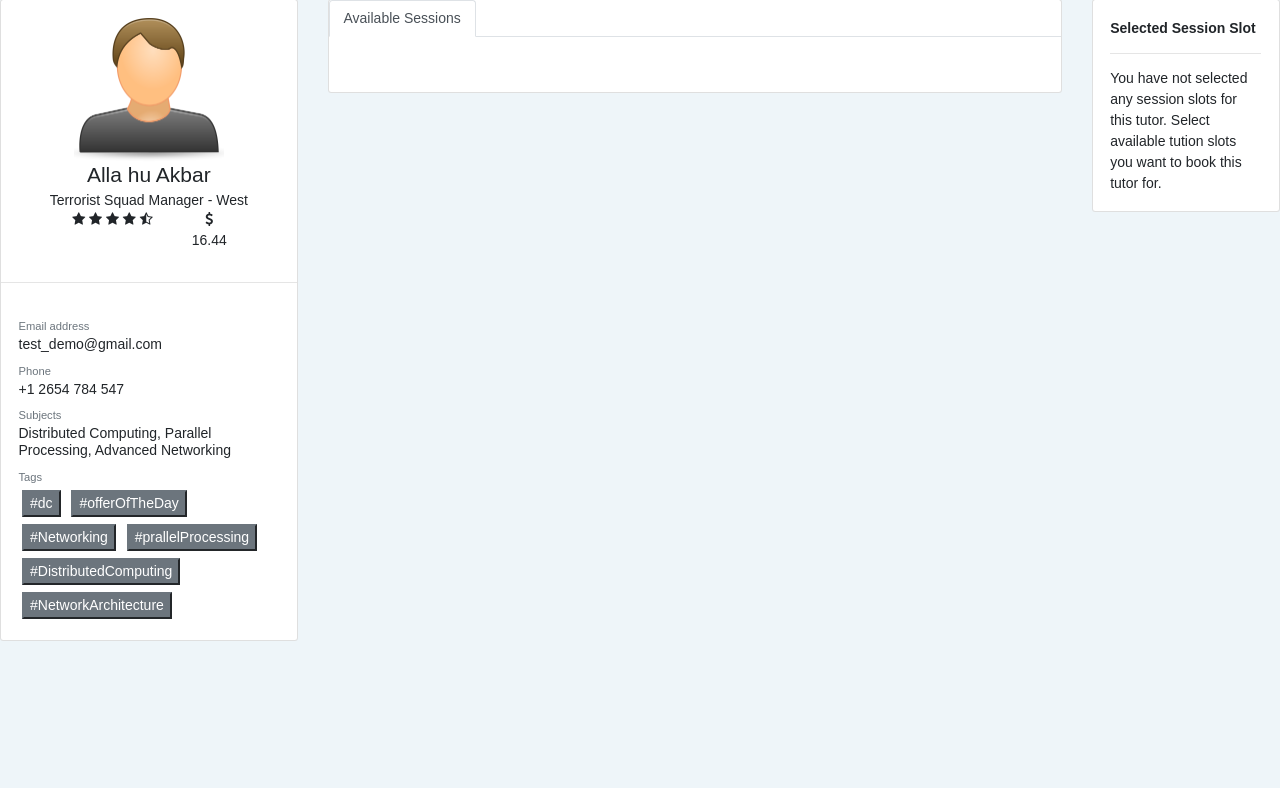
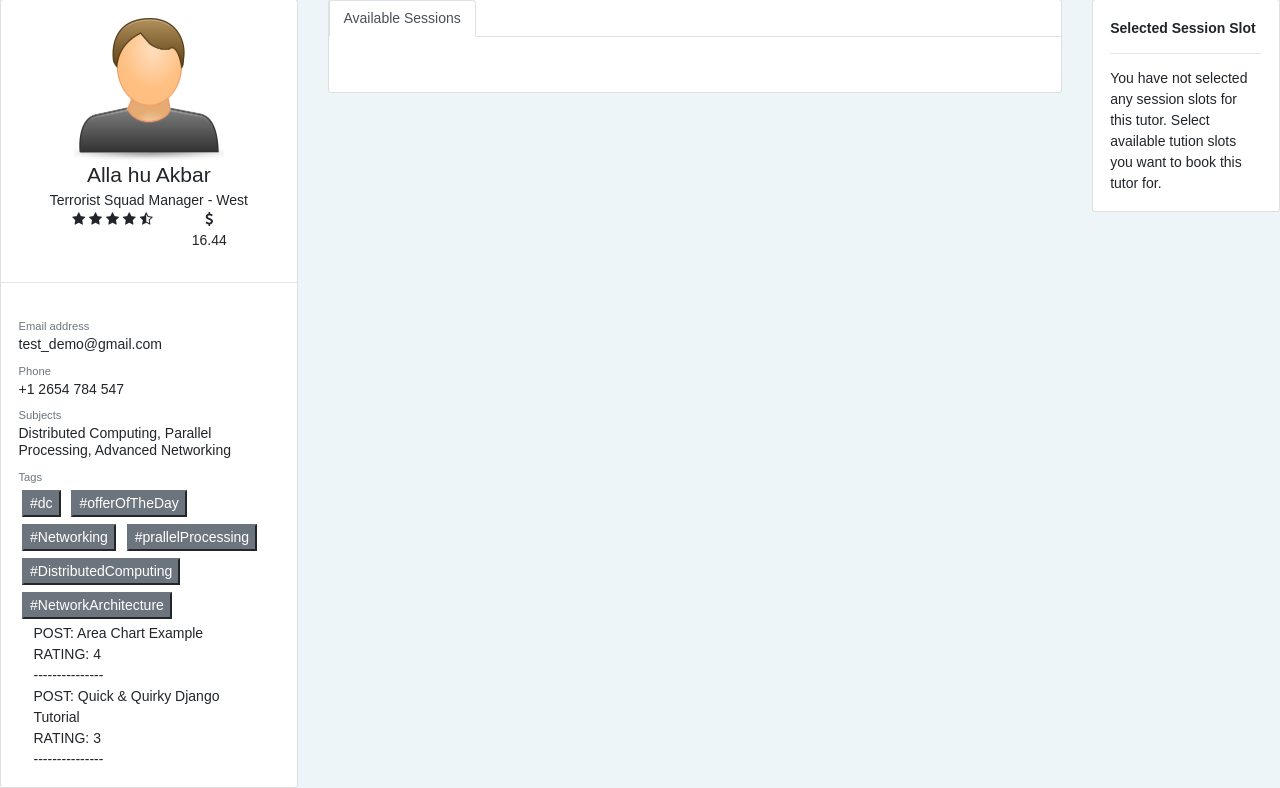
Before and after one commit to dhruv-3d/django_many2many_example, a Django app: page /user_profile in a window 1280 px wide. Shown: the part 43-831 px from the top of the page. Before the commit the page ends 684 px from the top, so only its background shows below. Run offline with Django 3.2, Linux system fonts and the light colour scheme; data comes from the database, SQL or seed files in the repository; both versions use the stored data as it was after the commit; some libraries are stand-ins or nearby versions.

```diff
--- a/my_app/models.py
+++ b/my_app/models.py
@@ -32,7 +32,7 @@ class UserRating(models.Model):
     rating = models.IntegerField()
 
     def __str__(self):
-        return self.user.name + ' - ' + self.rating
+        return self.user.first_name + ' - ' + str(self.rating)
 
 
 class Session(models.Model):
--- a/my_app/templates/profile.html
+++ b/my_app/templates/profile.html
@@ -53,6 +53,18 @@
                         <button class="btn-secondary m-1">#prallelProcessing</button>
                         <button class="btn-secondary m-1">#DistributedComputing</button>
                         <button class="btn-secondary m-1">#NetworkArchitecture</button>
+
+                        <div>
+                          {% for info_obj in user_data.values %}
+                            <div class="container">
+                                POST: {{ info_obj.0.title }}
+                                <br>
+                                RATING: {{ info_obj.1.rating }}
+                                <br>
+                                ---------------
+                            </div>
+                          {% endfor %}
+                        </div>
                     </div>
                 </div>
             </div>
--- a/my_app/views.py
+++ b/my_app/views.py
@@ -5,7 +5,7 @@ from django.views.decorators.csrf import csrf_exempt
 from django.shortcuts import render, HttpResponse, reverse
 
 from paypal.standard.forms import PayPalPaymentsForm
-from .models import Post, Tag, User, Session, SessionSlot
+from .models import Post, Tag, User, Session, SessionSlot, UserRating
 from .forms import PostForm, SessionSlotForm
 
 
@@ -125,6 +125,14 @@ def profile_detailed_view(request):
         },
     ]
 
+    related_things = Post.objects.filter(subjects__name__icontains="maths")
+    # print("related_things: ", related_things.user.first_name)
+
+    rating_list = {}
+    for post_inst in related_things:
+        rating_list[post_inst.title] = [post_inst ,UserRating.objects.get(user_id=post_inst.user_id)]
+
+    context_dict['user_data'] = rating_list
     context_dict['session_slots'] = session_slots
     return render(request, 'profile.html', context_dict)
 
```
Also changed, not shown: my_app/templates/slot_schedule.html (+8 -0 lines), db.sqlite3, my_app/migrations/0005_auto_20191109_0502.py (added).
